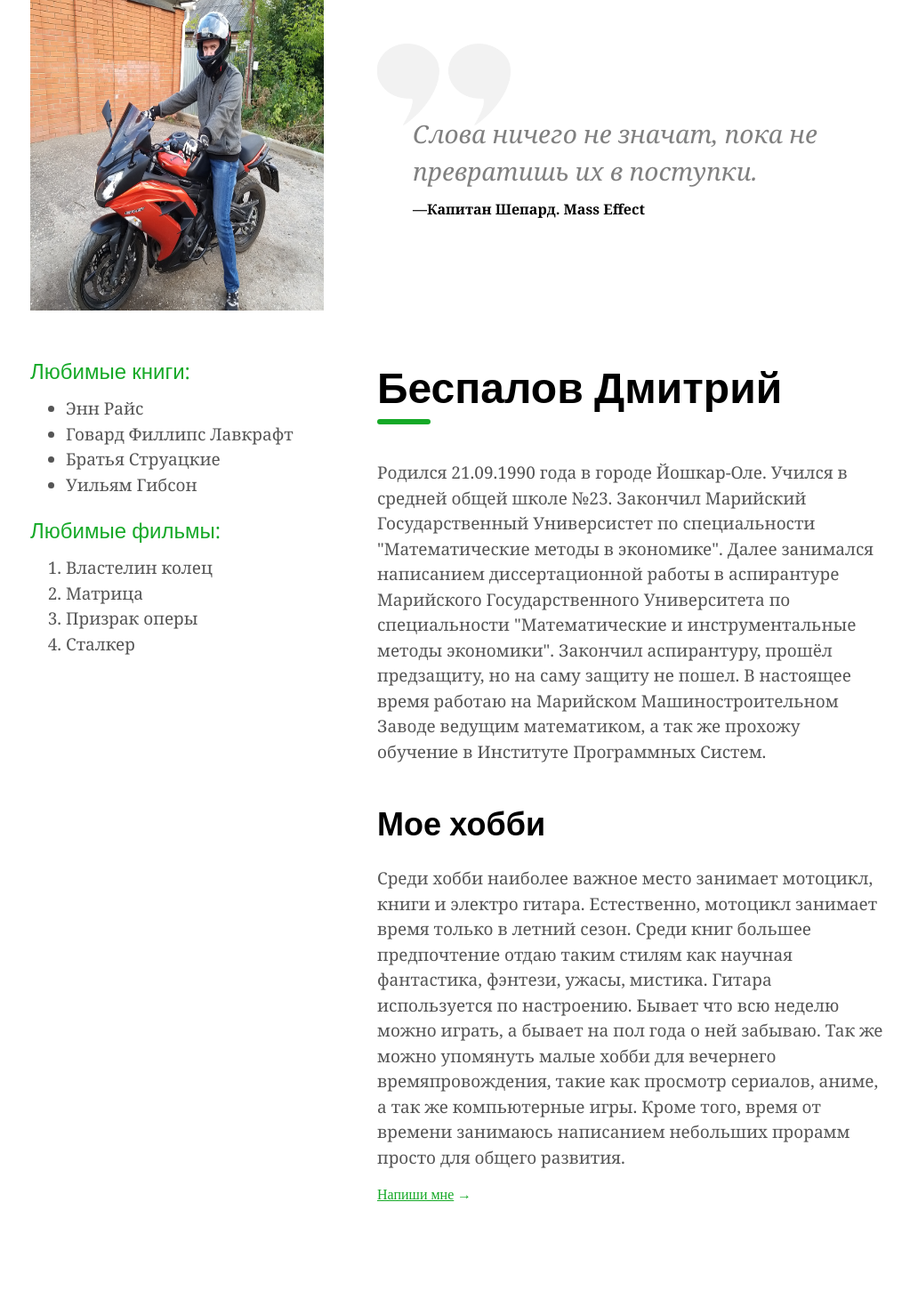
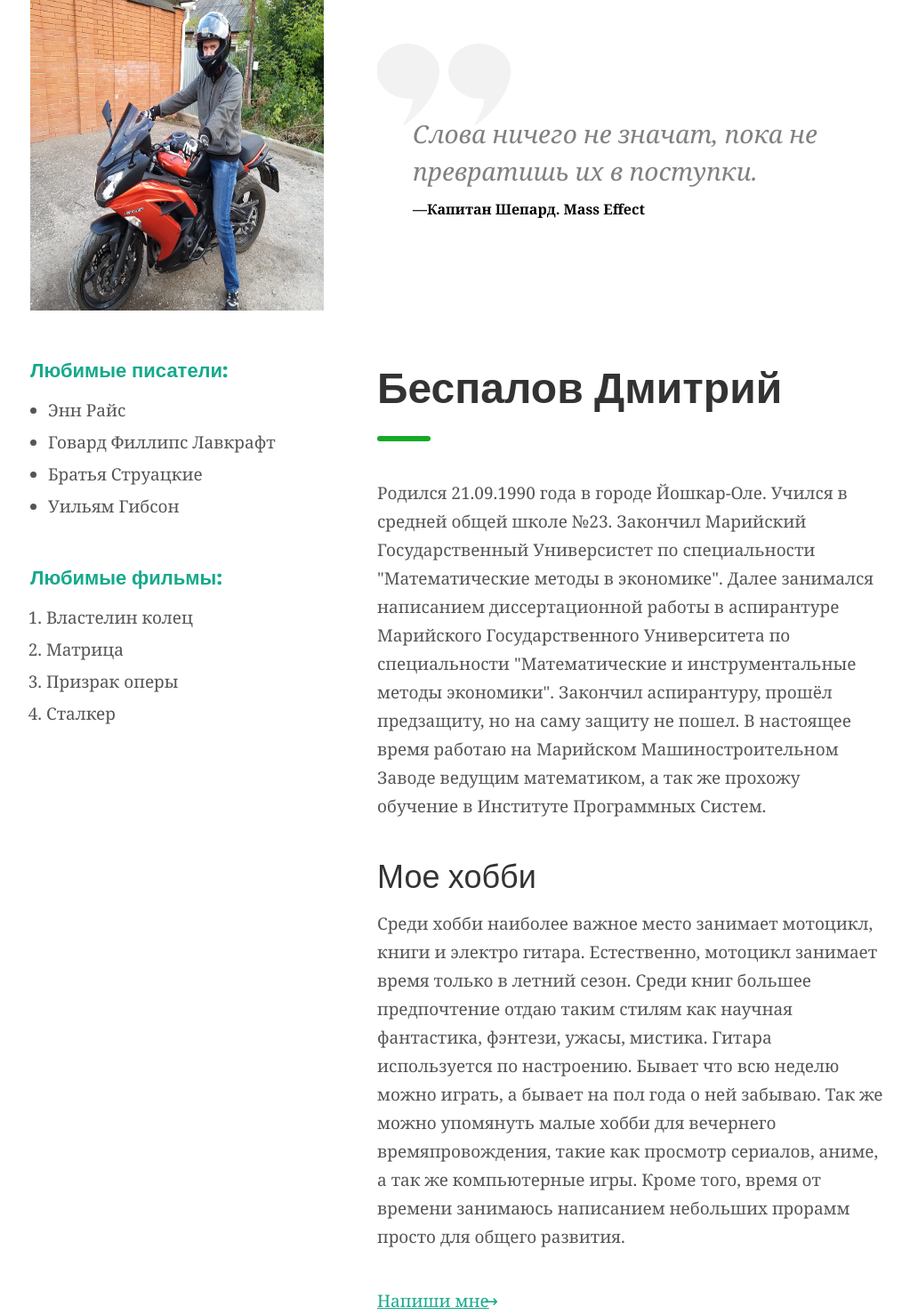
Before and after one commit to BespalovDE/web-development, a PHP site: page /task1.html in a window 1280 px wide. Shown: the part 101-1579 px from the top of the page at 89% size, without its empty margins (126-1149 px from the left). Before the commit the page ends 1453 px from the top, so only its background shows below. Run offline with PHP 8.4, Linux system fonts and the light colour scheme.

Commit message:
Корректировка LW5

```diff
--- a/lw5/css/styles.css
+++ b/lw5/css/styles.css
@@ -59,8 +59,14 @@ blockquote
     font-size: 19px;
     font-family: Georgia,Verdana;
     color: #555;
-    line-height: 1.5;
-    margin-top: 0px;
+    line-height: 36px;
+    margin-top: 12px;
+    padding-left: 20px;
+}
+
+.spisok2
+{
+    padding-left: 18px;
 }
 
 .info
@@ -77,31 +83,33 @@ h1
 {
     font-size: 48px;
     font-family: 'Open Sans', sans-serif, Verdana;
-    color: #000;
+    color: #333;
     line-height: 1.5;
     font-weight: 700;
     margin-top: 0px;
-    margin-bottom: 0px;
+    margin-bottom: 19px;
 }
 
 h2
 {
     font-size: 36px;
     font-family: 'Open Sans', sans-serif, Verdana;
-    color: #000;
-    line-height: 1.5;
-    font-weight: 700;
+    color: #333;
+    line-height: 42px;
+    font-weight: 400;
     margin-top: 0px;
-    margin-bottom: 0px;
+    margin-bottom: 16px;
 }
 
 .favouriteHead
 {
-    font-size: 24px;
+    font-size: 22px;
     margin-bottom: 10px;
     font-family: 'Open Sans', sans-serif, Verdana;
-    color: #15a927;
-    line-height: 1.5;
+    color: #15a98c;
+    line-height: 32px;
+    font-weight: 600;
+    font-stretch: expanded;
 }
 
 .lineBlock
@@ -110,6 +118,7 @@ h2
     height: 6px;
     background: #15a927;
     border-radius: 5px;
+    margin-top: 0px;
 }
 
 .quote
@@ -141,7 +150,11 @@ h2
 
 .Arrow
 {
-    color: #15a927;
+    margin-top: 40px;
+    font-size: 19px;
+    line-height: 32px;
+    color: #15a98b;
+    font-family: Georgia, Verdana;
     display: block;
     position: relative;
 }
@@ -152,15 +165,24 @@ h2
     display: block;
     position: absolute;
     top: 0;
-    left: 90px;
+    left: 120px;
 }
 
-.marginTop20
+.marginTop45
 {
-    margin-top: 20px;
+    margin-top: 45px;
 }
 
 .marginTop40
 {
-    margin-top: 40px;
+    margin-top: 42px;
 }
+
+.aboutMe
+{
+    font-size: 19px;
+    line-height: 32px;
+    color: #555555;
+    font-family: Georgia, Verdana;
+    padding-left: 0px;
+}
--- a/lw5/task1.html
+++ b/lw5/task1.html
@@ -2,7 +2,7 @@
 <html lang="ru">
   <head>
      <meta charset="utf-8">
-     <link href="https://fonts.googleapis.com/css?family=Open+Sans&display=swap" rel="stylesheet">
+     <link href="https://fonts.googleapis.com/css2?family=Open+Sans:ital,wght@0,300;0,800;1,300;1,800&display=swap" rel="stylesheet">
      <link href="css/styles.css" rel="stylesheet">
      <title>Anket</title>
   </head>
@@ -19,15 +19,15 @@
         </div>
         <div style="clear:both"></div>
         <div class="favInfo">
-           <div class="favouriteHead">Любимые книги:</div>
+           <div class="favouriteHead">Любимые писатели:</div>
            <ul class="spisok">
             <li>Энн Райс</li>
             <li>Говард Филлипс Лавкрафт</li>
             <li>Братья Струацкие</li>
             <li>Уильям Гибсон</li>
           </ul>
-          <div class="favouriteHead">Любимые фильмы:</div>
-           <ol class="spisok">
+          <div class="favouriteHead marginTop45">Любимые фильмы:</div>
+           <ol class="spisok spisok2">
             <li>Властелин колец</li>
             <li>Матрица</li>
             <li>Призрак оперы</li>
@@ -37,15 +37,15 @@
         <div class="info">
           <h1>Беспалов Дмитрий</h1>
           <div class="lineBlock"></div>
-          <p class="spisok marginTop40">
+          <p class="spisok marginTop40 aboutMe">
             Родился 21.09.1990 года в городе Йошкар-Оле. Учился в средней общей школе №23. Закончил Марийский Государственный Универсистет
             по специальности "Математические методы в экономике". Далее занимался написанием диссертационной работы в аспирантуре Марийского
             Государственного Университета по специальности "Математические и инструментальные методы экономики". Закончил аспирантуру, прошёл
             предзащиту, но на саму защиту не пошел. В настоящее время работаю на Марийском Машиностроительном Заводе ведущим математиком, а
             так же прохожу обучение в Институте Программных Систем.
           </p>
-          <h2 class="marginTop40">Мое хобби</h2>
-          <p class="spisok marginTop20">
+          <h2 class="marginTop40 ">Мое хобби</h2>
+          <p class="spisok marginTop20 aboutMe">
             Среди хобби наиболее важное место занимает мотоцикл, книги и электро гитара. Естественно, мотоцикл занимает время только в летний сезон.
             Среди книг большее предпочтение отдаю таким стилям как научная фантастика, фэнтези, ужасы, мистика. Гитара используется по настроению.
             Бывает что всю неделю можно играть, а бывает на пол года о ней забываю. Так же можно упомянуть малые хобби для вечернего времяпровождения,
```
